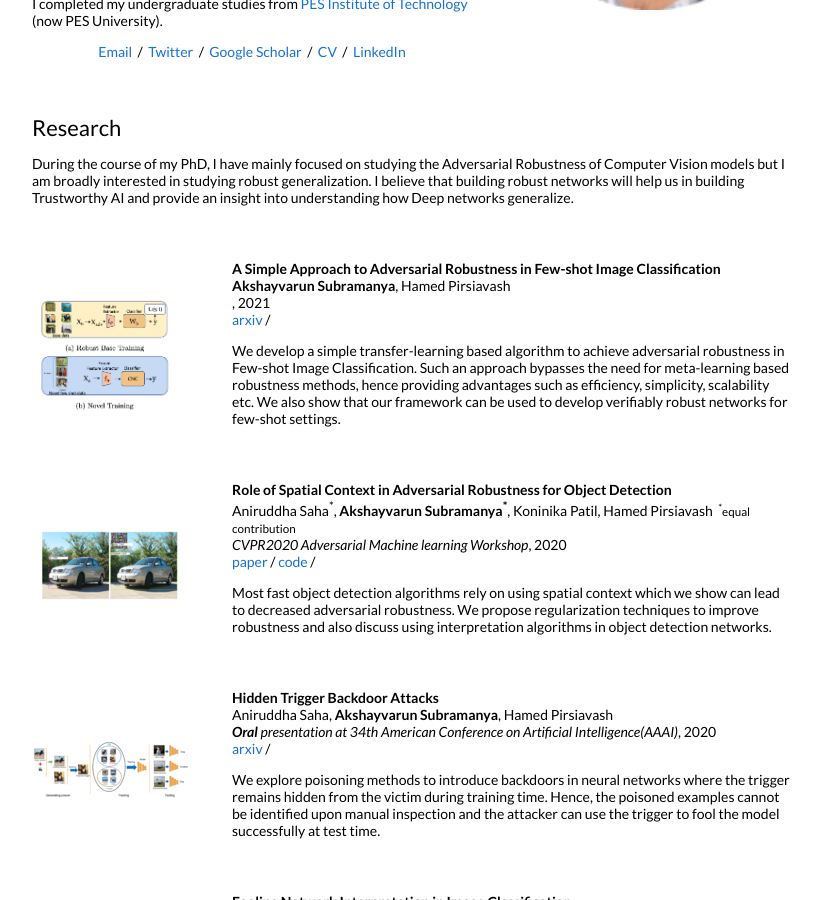
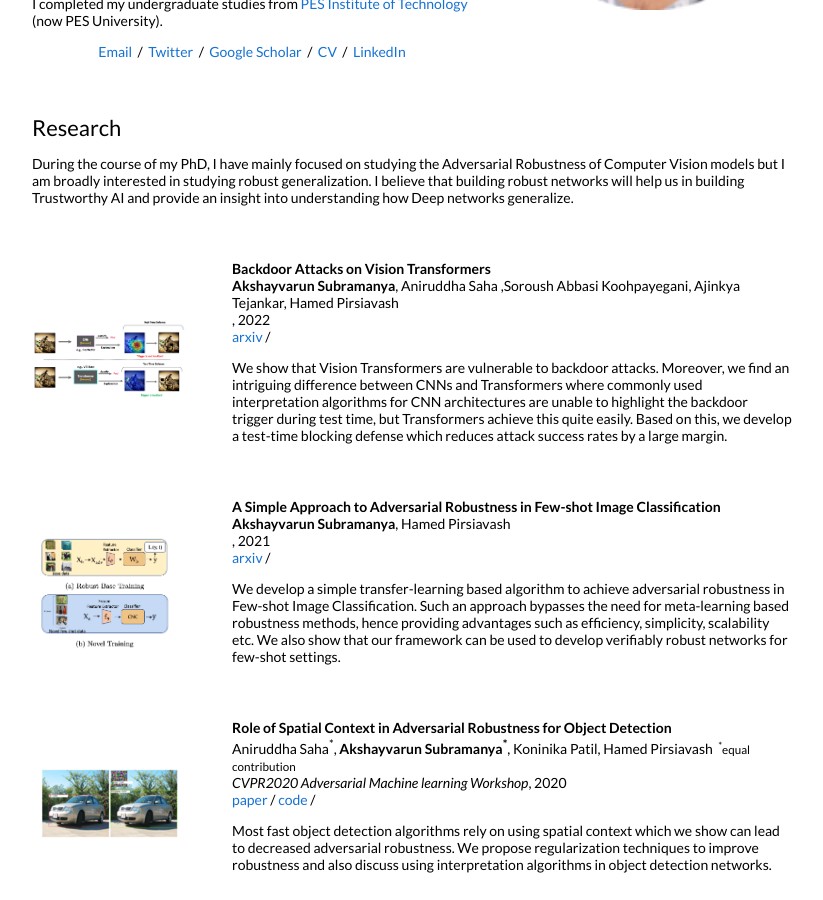
Before and after one commit to aksvarun/aksvarun.github.io, a Jekyll site: the page built from _posts/2022-07-92-backdoor_vit.md, in a window 1280 px wide and 900 px high, scrolled down 360 px. Shown: the whole window, without its empty margins (228-1051 px from the left). Built offline with Jekyll 4.4.1, drawn with Linux system fonts in a browser that asks for light colours.

Commit message:
added backdoor paper

```diff
--- /dev/null
+++ b/_posts/2022-07-92-backdoor_vit.md
@@ -0,0 +1,15 @@
+---
+layout: post
+title:  "Backdoor Attacks on Vision Transformers"
+date:   2022-07-01 22:21:59 +00:00
+image: /images/backdoor_vit.png
+categories: conference
+author: "Akshayvarun Subramanya"
+authors: "  <strong>Akshayvarun Subramanya</strong>, Aniruddha Saha ,Soroush Abbasi Koohpayegani, Ajinkya Tejankar, Hamed Pirsiavash"
+arxiv: https://arxiv.org/abs/2206.08477
+---
+
+We show that Vision Transformers are vulnerable to backdoor attacks. Moreover, we find an intriguing difference between CNNs and Transformers where commonly used interpretation algorithms for CNN architectures are unable to highlight the backdoor trigger during test time, but Transformers achieve this quite easily. Based on this, we develop a test-time blocking defense which reduces attack success rates by a large margin.
+
+
+<!-- code: https://github.com/UMBCvision/fooling_network_interpretation -->
```
Also changed, not shown: _posts/2021-02-07-simple_few_shot.md (+1 -1 lines), images/backdoor_vit.png (added), 1 other file.
